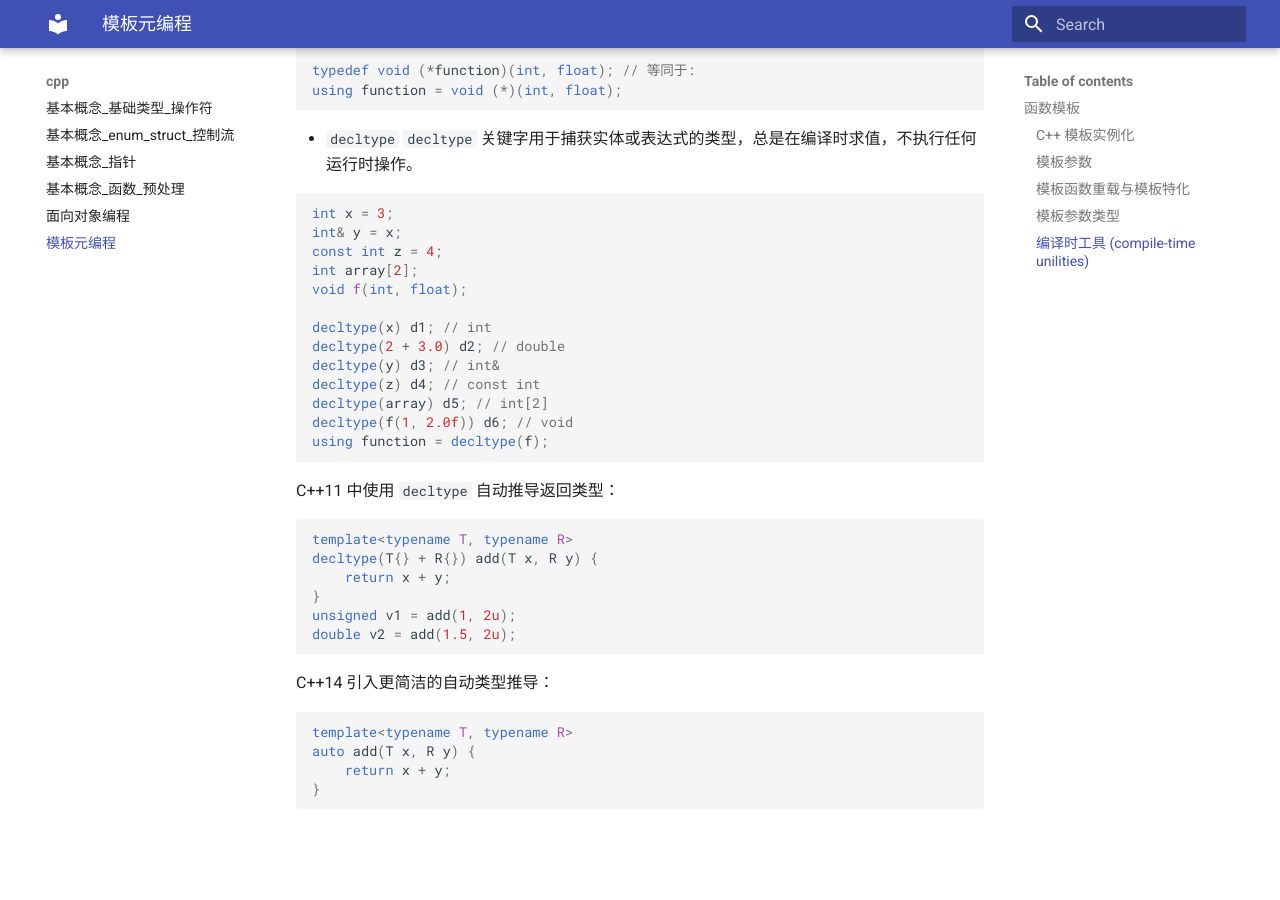
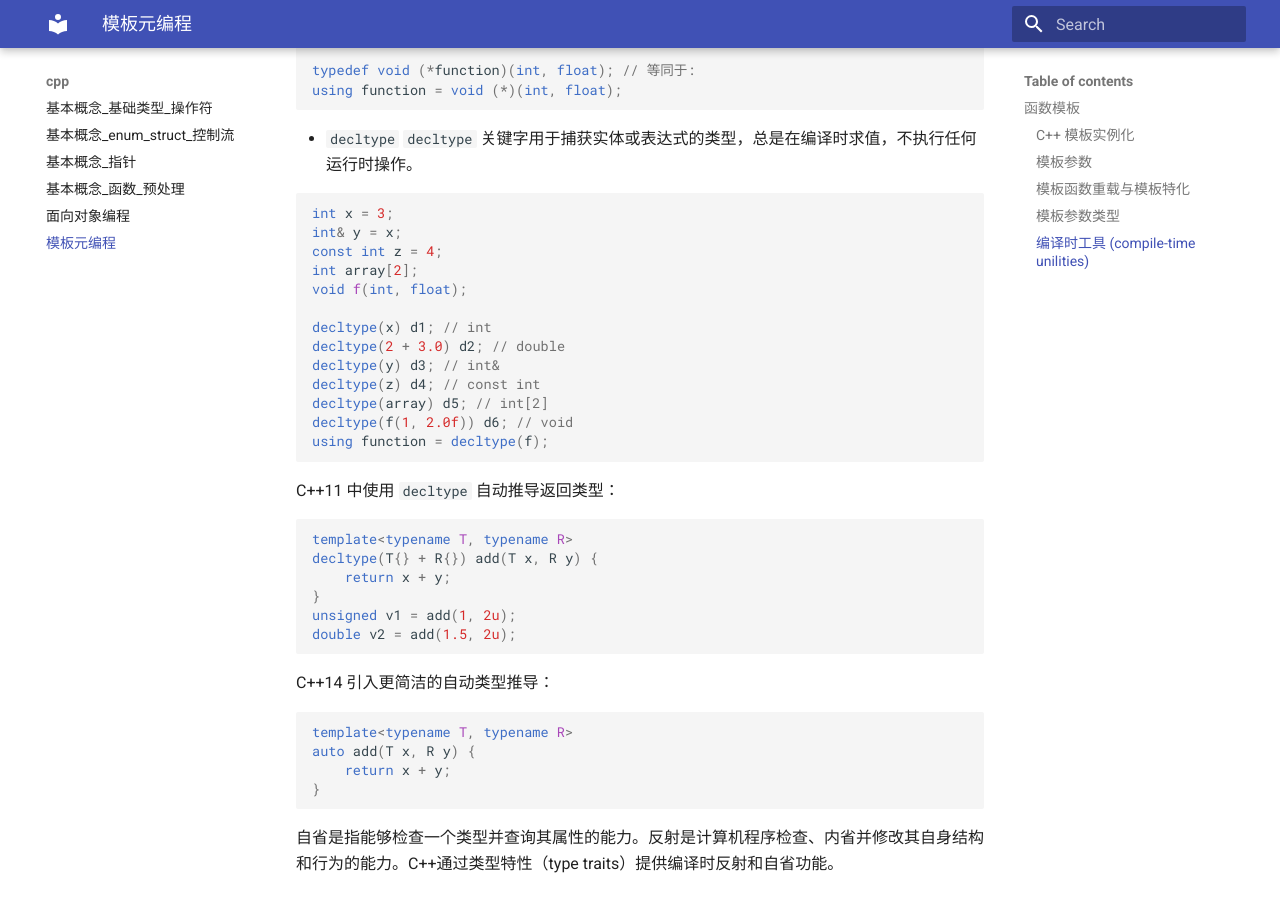
Before and after one commit to ymma98/technotes, an MkDocs documentation site: the page built from docs/cpp/模板元编程.md, in a window 1280 px wide and 900 px high, scrolled down 6527 px. Built offline with MkDocs 1.6.1 and Material for MkDocs 9.7.7, drawn with Linux system fonts in a browser that asks for light colours; before the commit the page ends 7360 px from its top, so only the background shows below that.

Commit message:
docs/cpp/模板元编程.md updated from https://stackedit.cn/

````diff
--- a/docs/cpp/模板元编程.md
+++ b/docs/cpp/模板元编程.md
@@ -367,7 +367,10 @@ auto add(T x, R y) {
     return x + y;
 }
 ```
+
+自省是指能够检查一个类型并查询其属性的能力。反射是计算机程序检查、内省并修改其自身结构和行为的能力。C++通过类型特性（type traits）提供编译时反射和自省功能。
 <!--stackedit_data:
-eyJoaXN0b3J5IjpbLTEwMTQyMzE4NzcsLTE3OTQ3MjQ1OTQsMT
-U3ODc5OTMxOCwxNTIyMTM2NTAxLDYwODU5MzI2N119
+eyJoaXN0b3J5IjpbMjM0MDA1Njg0LC0xMDE0MjMxODc3LC0xNz
+k0NzI0NTk0LDE1Nzg3OTkzMTgsMTUyMjEzNjUwMSw2MDg1OTMy
+NjddfQ==
 -->
````
